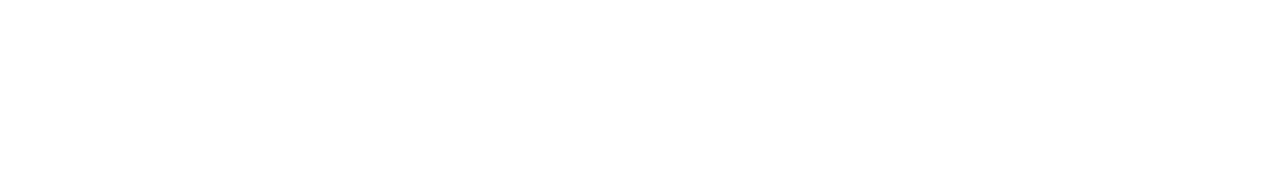
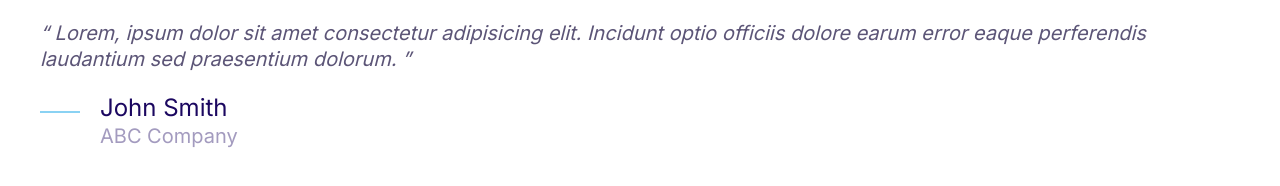
Before and after one commit to Juanmanuel1234/Juanmafy, a plain HTML site: page index.html in a window 1280 px wide. Drawn offline with Linux system fonts and the light colour scheme.

Commit message:
build quotes.

```diff
--- a/index.html
+++ b/index.html
@@ -14,5 +14,26 @@
     <link rel="stylesheet" href="/css/normalize.css" />
     <link rel="stylesheet" href="/css/style.css" />
   </head>
-  <body style="padding: 5rem"></body>
+  <body>
+    <blockquote class="quote">
+      <p class="quote__text">
+        Lorem, ipsum dolor sit amet consectetur adipisicing elit. Incidunt optio
+        officiis dolore earum error eaque perferendis laudantium sed praesentium
+        dolorum.
+      </p>
+      <footer>
+        <div class="media">
+          <div class="media__image">
+            <svg class="icon icon--primary quote__line">
+              <use xlink:href="images/sprite.svg#line"></use>
+            </svg>
+          </div>
+          <div class="media__body">
+            <h3 class="media__title quote__author">John Smith</h3>
+            <p class="quote__organization">ABC Company</p>
+          </div>
+        </div>
+      </footer>
+    </blockquote>
+  </body>
 </html>
```
Also changed, not shown: components/Quotes.html (added, +20 -0 lines).
